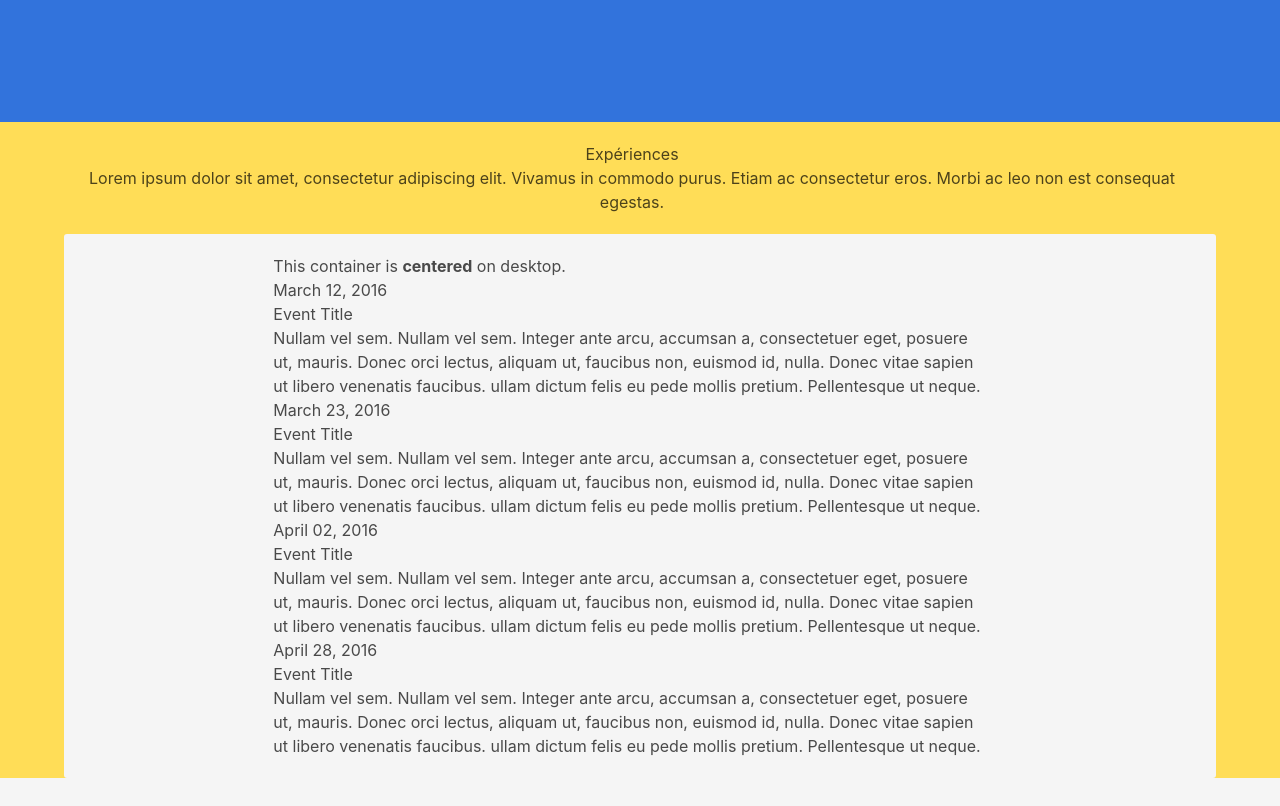
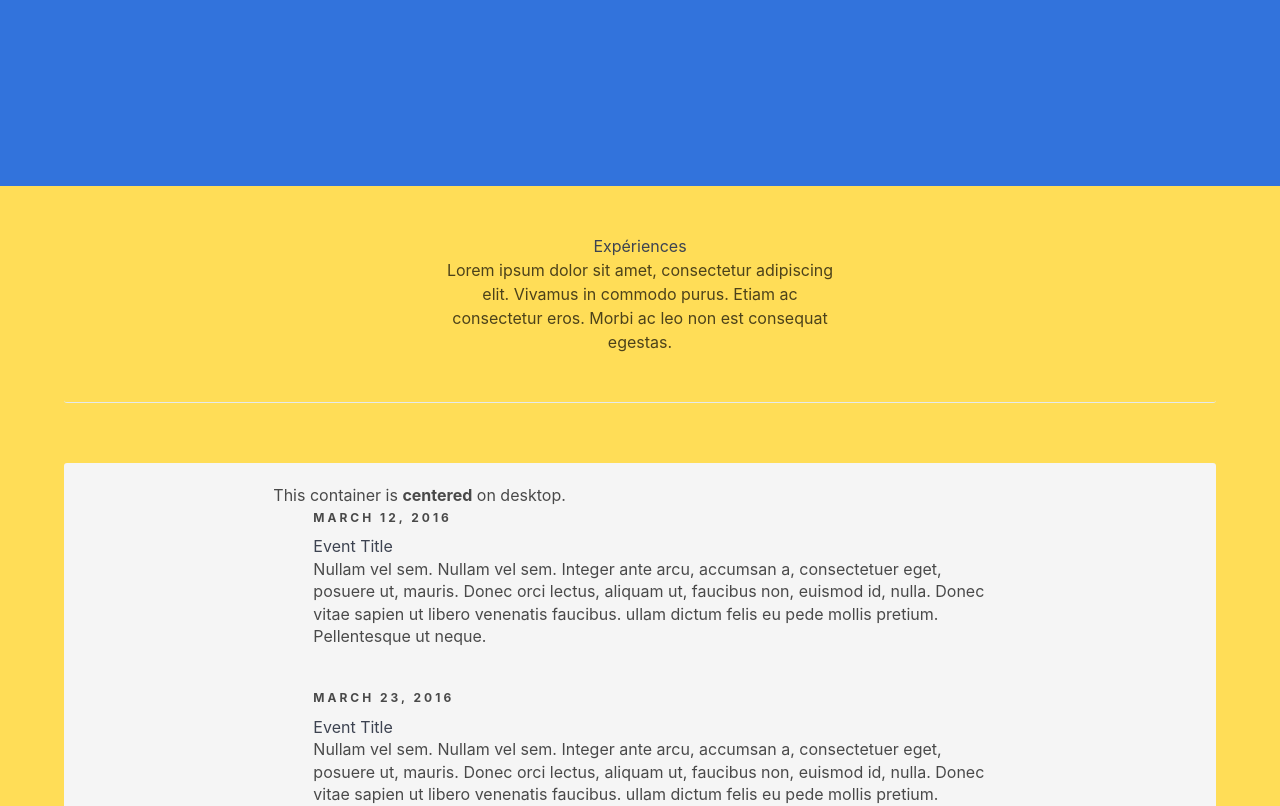
Before and after one commit to gm418/React-cv, a React (Create React App) app: page / in a window 1280 px wide. Shown: the part 1460-2266 px from the top of the page. Built offline with nearby package versions, Linux system fonts and the light colour scheme.

Commit message:
timelile css in progress

```diff
--- a/src/components/Experience/Experience.css
+++ b/src/components/Experience/Experience.css
@@ -0,0 +1,42 @@
+h2, h3 {
+  color: #3d4351;
+  margin-top: 0; }
+
+.container .columns {
+  padding: 0 0 4em 0; }
+
+.container .example-title {
+  margin-bottom: 60px;
+  padding: 3em 0;
+  border-bottom: 1px solid #e4eaec; }
+  .container .example-title p {
+    margin: 0 auto;
+    font-size: 16px;
+    max-width: 400px; }
+
+.timeline {
+  line-height: 1.4em;
+  list-style: none;
+  margin: 0;
+  padding: 0;
+  width: 100%; }
+  .timeline .timeline-item {
+    padding-left: 40px;
+    position: relative; }
+    .timeline .timeline-item .timeline-info {
+      font-size: 12px;
+      font-weight: 700;
+      letter-spacing: 3px;
+      margin: 0 0 .5em 0;
+      text-transform: uppercase;
+      white-space: nowrap; }
+    .timeline .timeline-item .timeline-content {
+      padding-bottom: 40px; }
+      .timeline .timeline-item .timeline-content p:last-child {
+        margin-bottom: 0; }
+    .timeline .timeline-item .timeline-marker {
+      position: absolute;
+      top: 0;
+      bottom: 0;
+      left: 0;
+      width: 15px; }
--- a/src/components/Experience/Experience.js
+++ b/src/components/Experience/Experience.js
@@ -35,7 +35,7 @@ class Experience extends Component {
                         </li>
 
                         <li className= "timeline-item">
-                          <div class="timeline-info">
+                          <div className="timeline-info">
                             <span>March 23, 2016</span>
                           </div>
                           <div className="timeline-marker"></div>
@@ -47,7 +47,7 @@ class Experience extends Component {
                         </li>
 
                         <li className= "timeline-item">
-                          <div class="timeline-info">
+                          <div className="timeline-info">
                             <span>April 02, 2016</span>
                           </div>
                           <div className="timeline-marker"></div>
@@ -59,7 +59,7 @@ class Experience extends Component {
                         </li>
 
                         <li className= "timeline-item">
-                          <div class="timeline-info">
+                          <div className="timeline-info">
                             <span>April 28, 2016</span>
                           </div>
                           <div className="timeline-marker"></div>
--- a/src/components/Experience/Experience.sass
+++ b/src/components/Experience/Experience.sass
@@ -0,0 +1,44 @@
+h2, h3
+    color: #3d4351
+    margin-top: 0
+
+
+.container
+    .columns
+        padding: 0 0 4em 0
+    .example-title
+        margin-bottom: 60px
+        padding: 3em 0
+        border-bottom: 1px solid #e4eaec
+        p
+            margin: 0 auto
+            font-size: 16px
+            max-width: 400px
+
+.timeline
+    line-height: 1.4em
+    list-style: none
+    margin: 0
+    padding: 0
+    width: 100%
+    .timeline-item
+        padding-left: 40px
+        position: relative
+        .timeline-info
+            font-size: 12px
+            font-weight: 700
+            letter-spacing: 3px
+            margin: 0 0 .5em 0
+            text-transform: uppercase
+            white-space: nowrap
+        .timeline-content
+            padding-bottom: 40px
+            p
+                &:last-child
+                    margin-bottom: 0
+        .timeline-marker
+            position: absolute
+            top: 0
+            bottom: 0
+            left: 0
+            width: 15px
```
